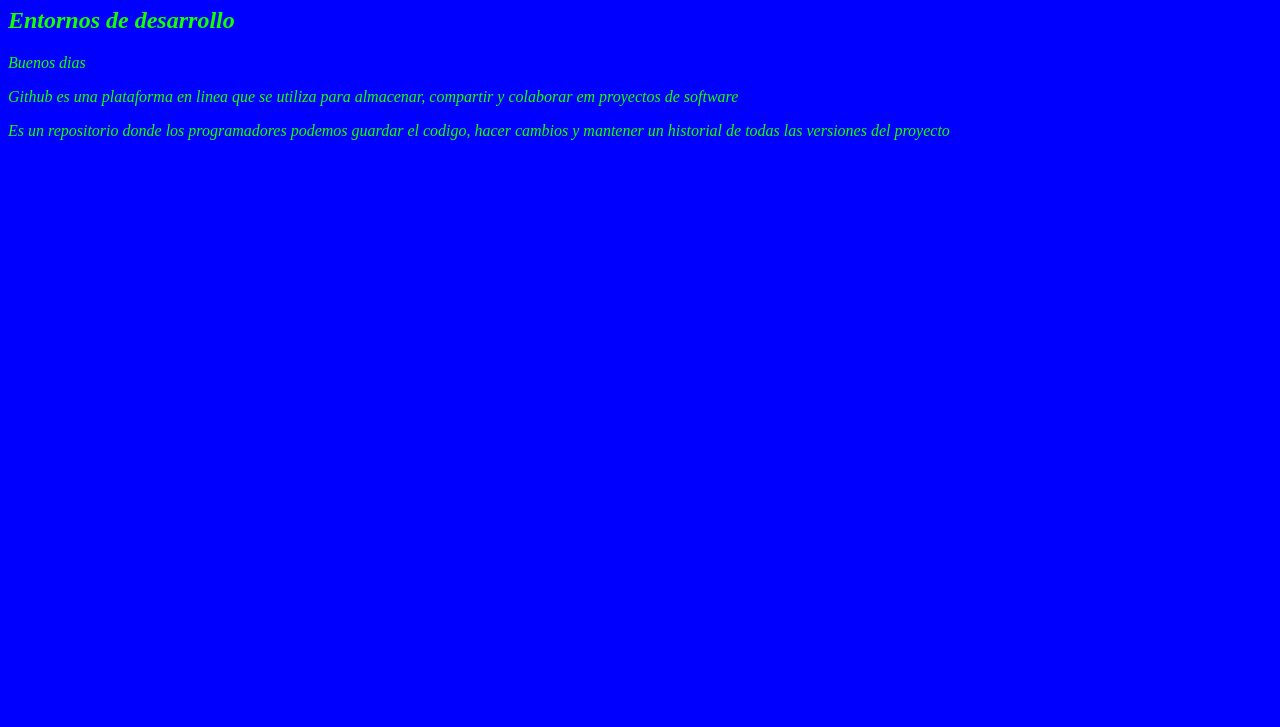
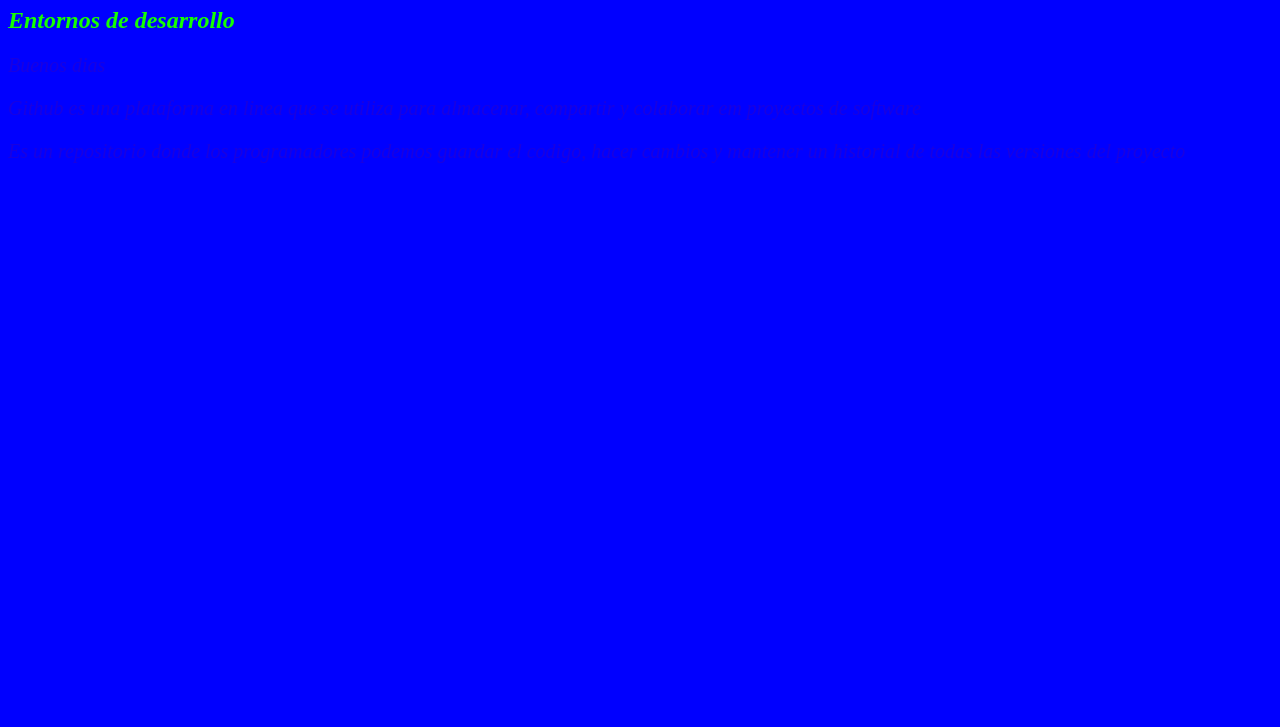
Before and after one commit to alexrp06/edifp, a plain HTML site: page index.html in a window 1280 px wide. Shown: the part 73-800 px from the top of the page. Drawn offline with Linux system fonts and the light colour scheme.

Commit message:
Update estilos.css

```diff
--- a/css/estilos.css
+++ b/css/estilos.css
@@ -3,3 +3,8 @@ body{
     font-style: italic;
     color: rgb(21, 255, 0);
 }
+p{
+    color: rgb(25,0,225);
+    font-style: italic;
+    font-size: 20px;
+}
```
